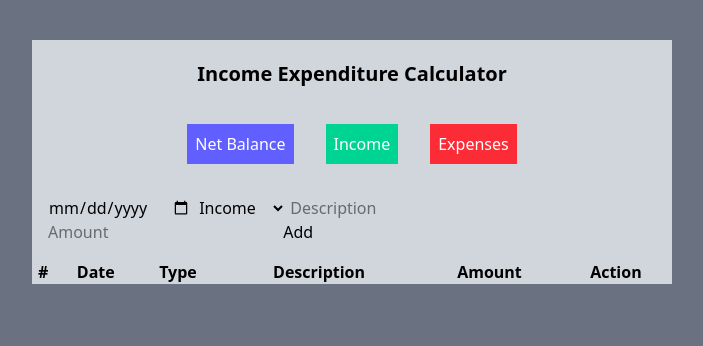
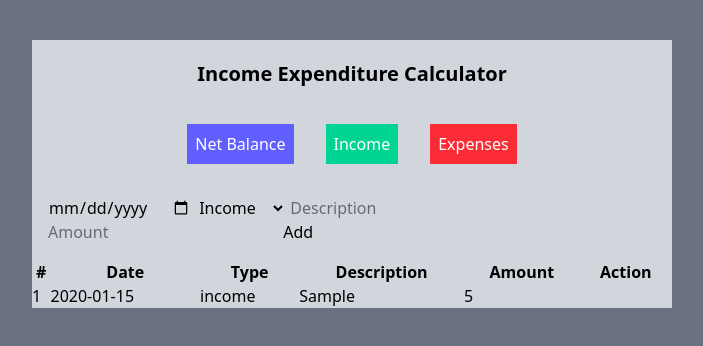
Before and after one commit to naveenrajdotdev/income-expense-tracker, a plain HTML site: page index.html in a window 1280 px wide. Both pictures are taken after typing "2020-01-15", "Sample", "5" into the empty fields and a click on the button "Add". Shown: the whole page, without its empty margins (288-991 px from the left). Drawn offline with nearby package versions, Linux system fonts and the light colour scheme.

Commit message:
display stored transactions in table

```diff
--- a/index.html
+++ b/index.html
@@ -22,7 +22,7 @@
         <p id="texpenses" class="m-4 p-2 bg-red-500 text-white">Expenses</p>
       </div>
 
-      <form id="formid" class="p-4">
+      <form id="formid" class="p-4" onsubmit="displayData()">
         <input id="idate" type="date" required />
 
         <select id="dropdown">
--- a/script.js
+++ b/script.js
@@ -18,4 +18,31 @@ document.getElementById("formid").addEventListener("submit", function (e) {
   localStorage.setItem("users", JSON.stringify(users));
 
   this.reset();
+  displayData();
 });
+
+//display stored transactions in table
+
+function displayData() {
+  const users = JSON.parse(localStorage.getItem("users")) || [];
+  const tbody = document.getElementById("tbody");
+
+  tbody.innerHTML = "";
+
+  users.forEach((u, index) => {
+    const tr = document.createElement("tr");
+
+    tr.innerHTML = `
+      <td>${index + 1}</td>
+      <td>${u.idate}</td>
+      <td>${u.income_exp}</td>
+      <td>${u.desc}</td>
+      <td>${u.amount}</td>
+      <td></td>
+      `;
+
+    tbody.appendChild(tr);
+  });
+}
+
+displayData();
```
